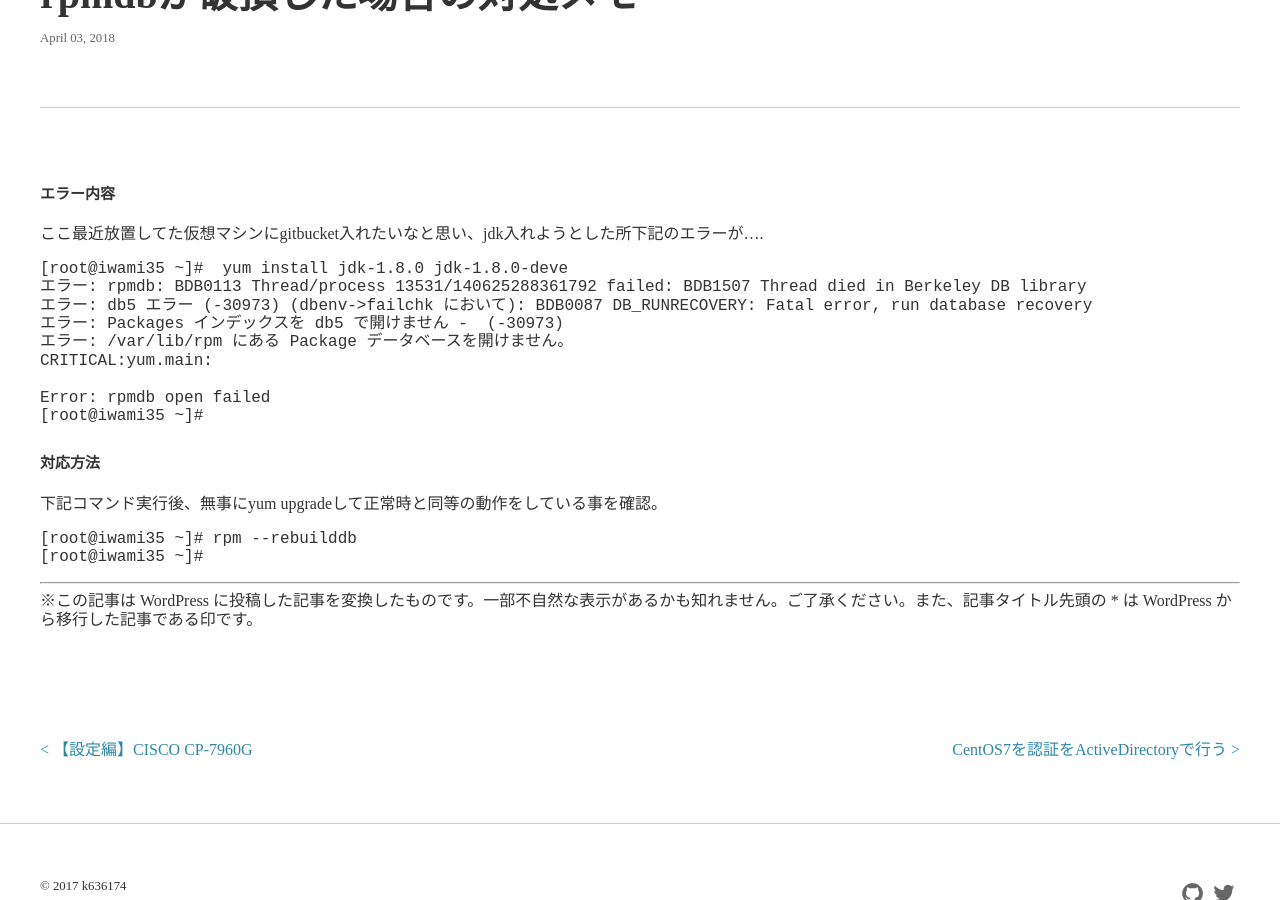
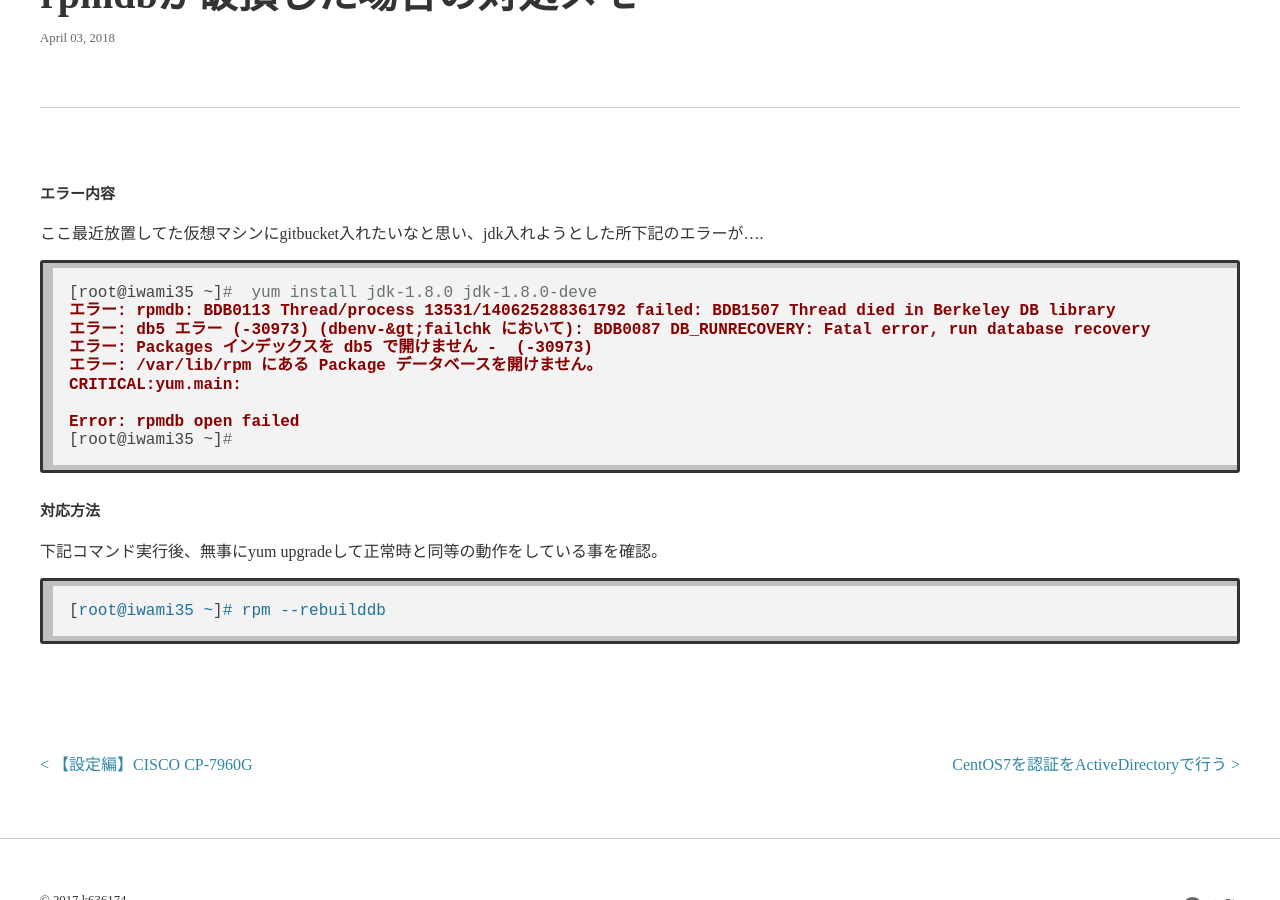
Before and after one commit to k636174/k636174.github.io, a Jekyll site: the page built from _posts/2018-04-03-03173313.md, in a window 1280 px wide and 900 px high, scrolled down 469 px. Built offline with Jekyll 4.4.1, drawn with Linux system fonts in a browser that asks for light colours; nearby versions of some CDN libraries.

Commit message:
change post

````diff
--- a/_posts/2018-04-03-03173313.md
+++ b/_posts/2018-04-03-03173313.md
@@ -13,7 +13,8 @@ categories:
 
 ここ最近放置してた仮想マシンにgitbucket入れたいなと思い、jdk入れようとした所下記のエラーが....
 
-<pre class="theme:shell-default lang:default highlight:0 decode:true" title="エラー">[root@iwami35 ~]#  yum install jdk-1.8.0 jdk-1.8.0-deve
+```
+[root@iwami35 ~]#  yum install jdk-1.8.0 jdk-1.8.0-deve
 エラー: rpmdb: BDB0113 Thread/process 13531/140625288361792 failed: BDB1507 Thread died in Berkeley DB library
 エラー: db5 エラー (-30973) (dbenv-&gt;failchk において): BDB0087 DB_RUNRECOVERY: Fatal error, run database recovery
 エラー: Packages インデックスを db5 で開けません -  (-30973)
@@ -22,15 +23,12 @@ CRITICAL:yum.main:
 
 Error: rpmdb open failed
 [root@iwami35 ~]#
-</pre>
+```
 
 ## 対応方法
 
 下記コマンド実行後、無事にyum upgradeして正常時と同等の動作をしている事を確認。
 
-<pre class="theme:shell-default lang:default highlight:0 decode:true " title="rebuilddb">[root@iwami35 ~]# rpm --rebuilddb
-[root@iwami35 ~]#
-</pre>
-
----
-※この記事は WordPress に投稿した記事を変換したものです。一部不自然な表示があるかも知れません。ご了承ください。また、記事タイトル先頭の * は WordPress から移行した記事である印です。
+```
+[root@iwami35 ~]# rpm --rebuilddb
+```
````
